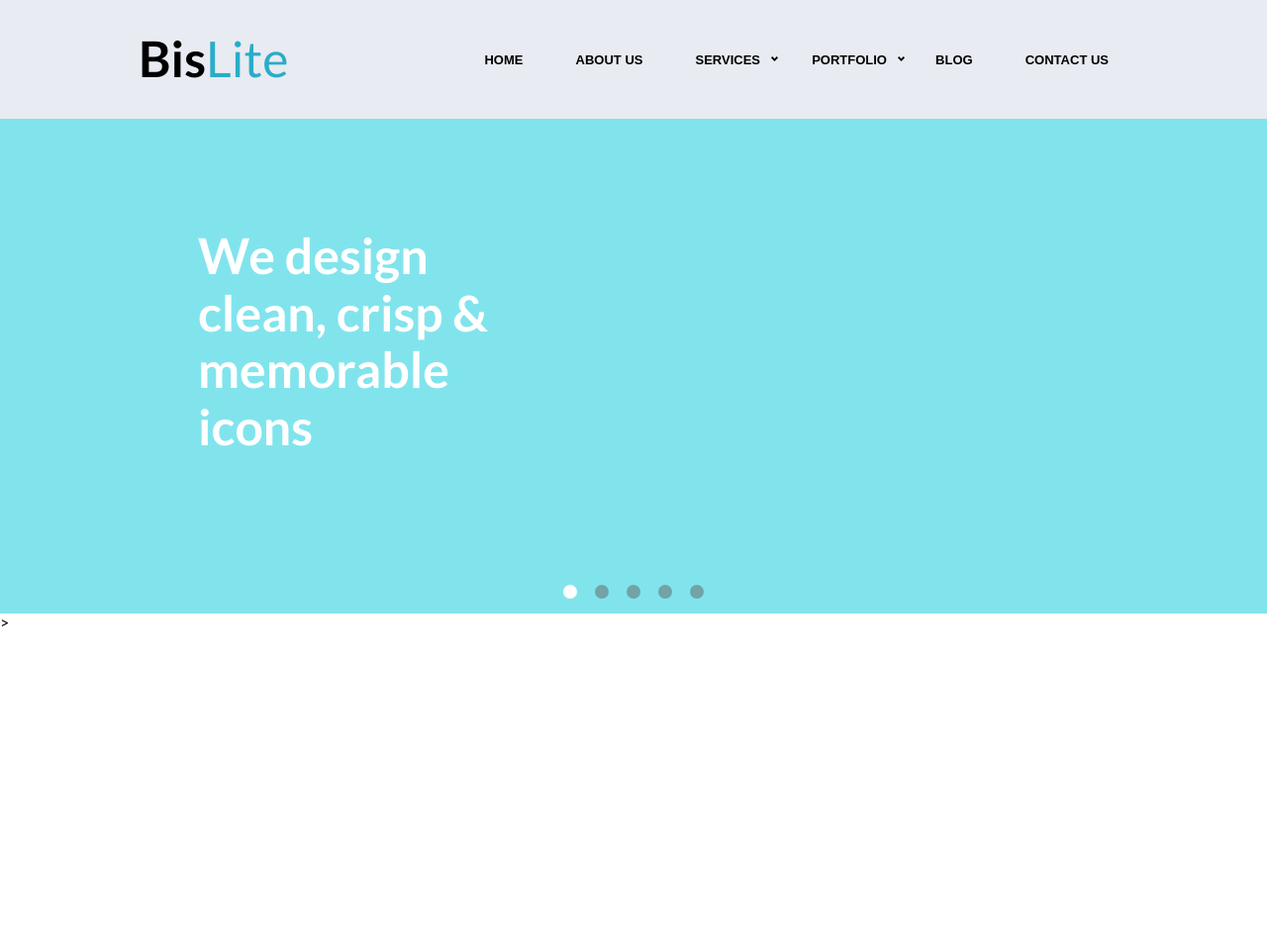
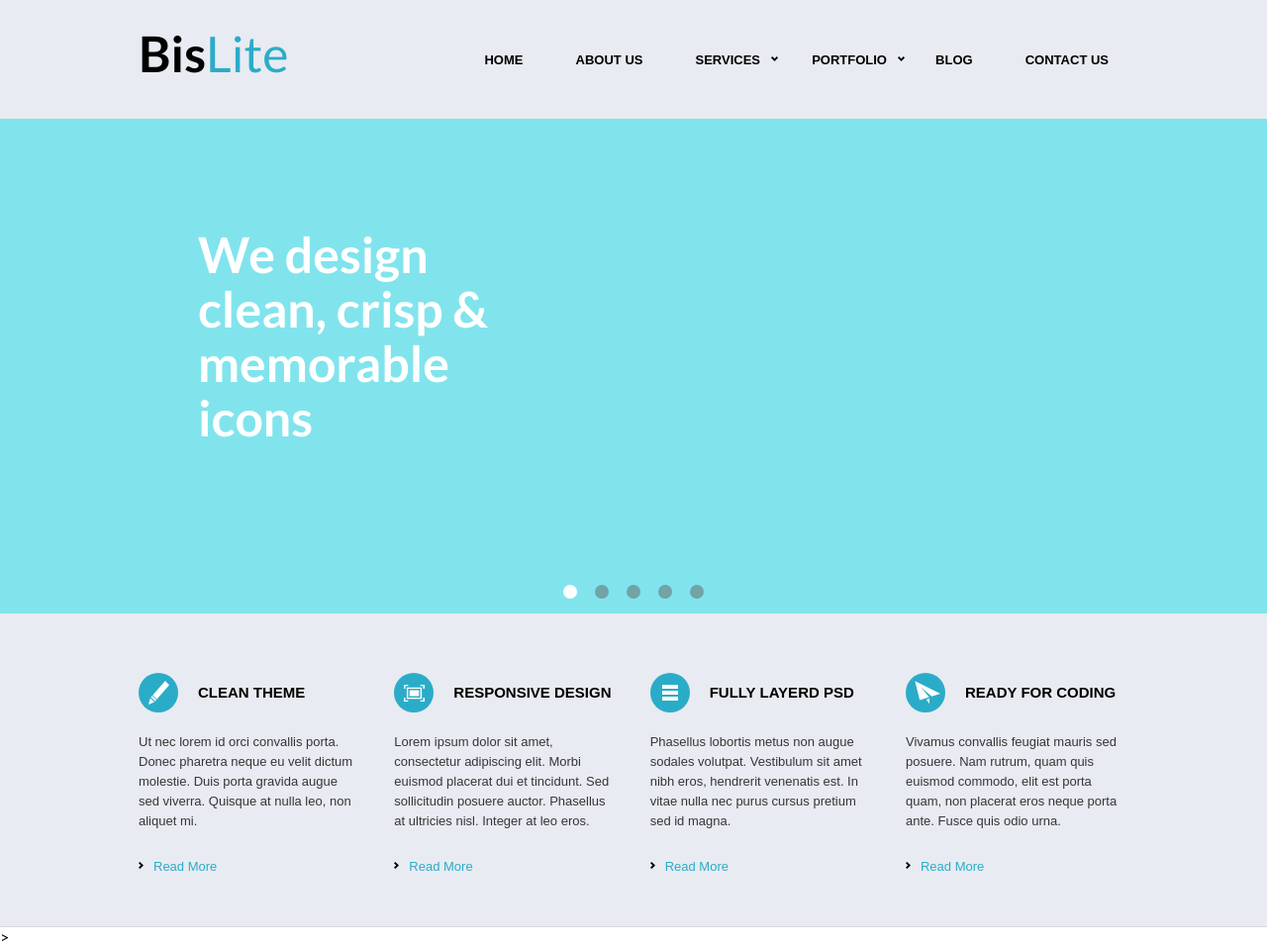
Before and after one commit to alexSmkh/bislite, a plain HTML site: page index.html in a window 1280 px wide. Shown: the whole page at 99% size. Before the commit the page ends 800 px from the top, so only its background shows below. Drawn offline with nearby package versions, Linux system fonts and the light colour scheme.

Commit message:
Added features section

```diff
--- a/css/style.css
+++ b/css/style.css
@@ -8,7 +8,7 @@ html {
 
 body {
   font-family: 'Lato', sans-serif;
-
+  line-height: 20px;
 }
 
 a {
@@ -83,6 +83,7 @@ li {
   border-top: none;
   box-shadow: 0px 5px 0px 0px rgba(42, 172, 200, 0.004);
   padding: 10px 5px;
+  z-index: 1;
 }
 
 .drop-down__list a {
@@ -163,6 +164,7 @@ li {
 
 .slider__item-title {
   font-size: 50px;
+  line-height: 55px;
   color: #fff;
   width: 300px;
   margin-left: 60px;
@@ -190,3 +192,68 @@ li {
   height: auto;
   margin: 0 9px;
 }
+
+.items {
+  background-color: #e8ebf1;
+  padding: 60px 0 50px;
+  border-bottom: 1px solid #d9d9d9;
+}
+
+.items__inner {
+  display: flex;
+  justify-content: space-between;
+}
+
+.item {
+  width: 225px;
+  font-family: 'arial', sans-serif;
+}
+
+.item__title {
+  font-size: 15px;
+  font-weight: 700;
+  text-transform: uppercase;
+  padding: 10px 0 0 60px;
+  margin-bottom: 30px;
+  position: relative;
+}
+
+.item__icons {
+  width: 40px;
+  height: 40px;
+  border-radius: 50%;
+  background-color: #2aacc8;
+  position: absolute;
+  top: 0;
+  left: 0;
+  display: flex;
+  justify-content: center;
+  align-items: center;
+}
+
+.telegram-icons {
+  margin-left: 5px;
+}
+
+.item__text {
+  font-size: 13px;
+  color: #363636;
+  margin-bottom: 25px;
+}
+
+.item__link {
+  padding-left: 15px;
+  font-size: 13px;
+  color: #2aacc8;
+  position: relative;
+}
+
+.item__link::before {
+  content: "";
+  position: absolute;
+  top: 5px;
+  left: 0;
+  background-image: url(../images/arrow-right.svg);
+  width: 5px;
+  height: 7px;
+}
--- a/index.html
+++ b/index.html
@@ -102,6 +102,65 @@
       </div>
     </div>
   </section>
+
+  <section class="items">
+    <div class="container">
+      <div class="items__inner">
+        <div class="item">
+          <div class="item__title">
+            <div class="item__icons">
+              <img src="images/icons/item-1.svg" alt="">
+            </div>
+            Clean Theme
+          </div>
+          <div class="item__text">
+            Ut nec lorem id orci convallis porta. Donec pharetra neque eu velit dictum molestie. Duis porta gravida augue sed viverra. Quisque at nulla leo, non aliquet mi.
+          </div>
+          <a href="#" class="item__link">Read More</a>
+        </div>
+
+        <div class="item">
+          <div class="item__title">
+            <div class="item__icons">
+              <img src="images/icons/item-2.svg" alt="">
+            </div>
+            Responsive Design
+          </div>
+          <div class="item__text">
+            Lorem ipsum dolor sit amet, consectetur adipiscing elit. Morbi euismod placerat dui et tincidunt. Sed sollicitudin posuere auctor. Phasellus at ultricies nisl. Integer at leo eros.
+          </div>
+
+          <a href="#" class="item__link">Read More</a>
+        </div>
+
+        <div class="item">
+          <div class="item__title">
+            <div class="item__icons">
+              <img src="images/icons/item-3.svg" alt="">
+            </div>
+            Fully layerd PSD
+          </div>
+          <div class="item__text">
+            Phasellus lobortis metus non augue sodales volutpat. Vestibulum sit amet nibh eros, hendrerit venenatis est. In vitae nulla nec purus cursus pretium sed id magna.
+          </div>
+          <a href="#" class="item__link">Read More</a>
+        </div>
+
+        <div class="item">
+          <div class="item__title">
+            <div class="item__icons">
+              <img class="telegram-icons" src="images/icons/item-4.svg" alt="">
+            </div>
+            Ready for coding
+          </div>
+          <div class="item__text">
+            Vivamus convallis feugiat mauris sed posuere. Nam rutrum, quam quis euismod commodo, elit est porta quam, non placerat eros neque porta ante. Fusce quis odio urna.
+          </div>
+          <a href="#" class="item__link">Read More</a>
+        </div>
+      </div>
+    </div>
+  </section>
   <script src="https://ajax.googleapis.com/ajax/libs/jquery/3.5.1/jquery.min.js"></script>></script>
   <script src="js/slick.min.js"></script>
   <script src="js/main.js"></script>
```
Also changed, not shown: images/arrow-right.svg (added), images/icons/item-1.svg (added), images/icons/item-2.svg (added), images/icons/item-3.svg (added), images/icons/item-4.svg (added).
